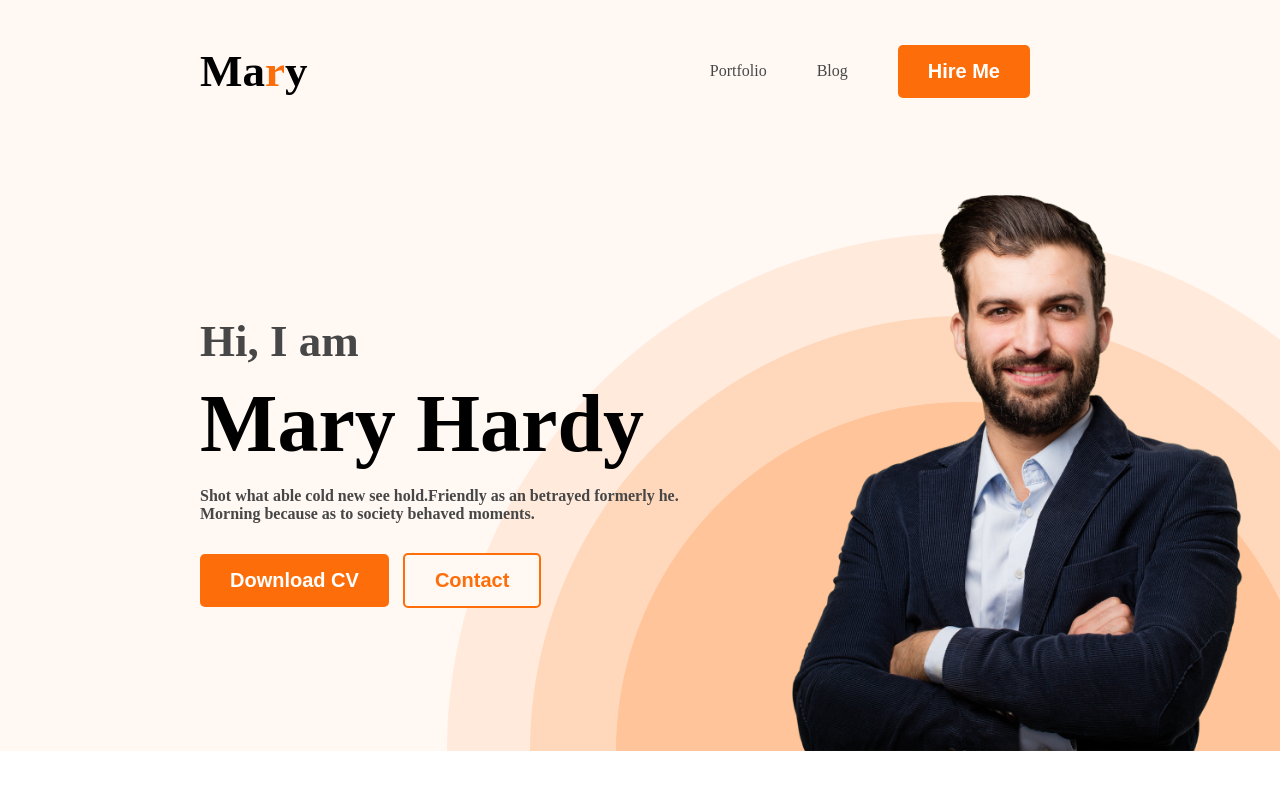
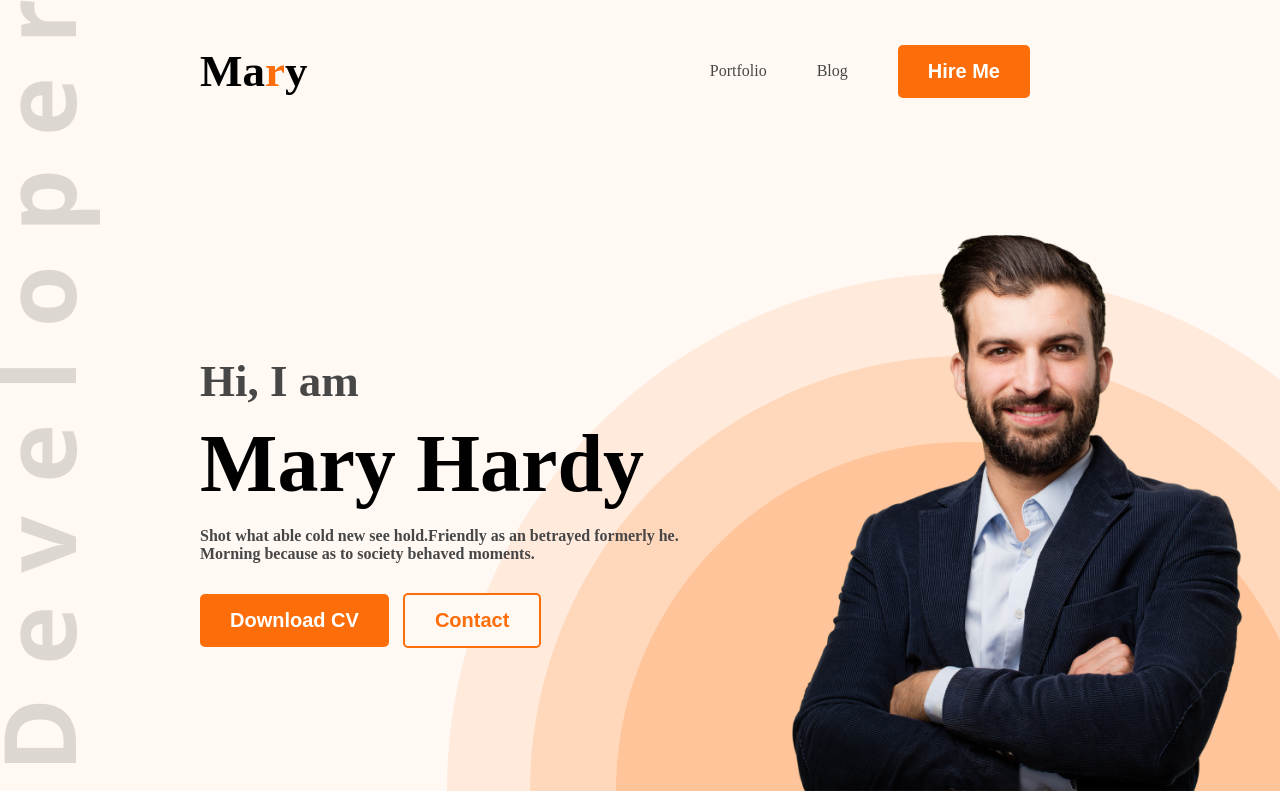
Before and after one commit to ronysarker49/web-developer-portfolio, a plain HTML site: page index.html in a window 1280 px wide. Shown: the top 800 px of the page. Drawn offline with Linux system fonts and the light colour scheme.

Commit message:
developer image added

```diff
--- a/styles/portfolio.css
+++ b/styles/portfolio.css
@@ -48,13 +48,13 @@ nav a {
 /* header related style */
 .header {
     background-color: #FFF8F3;
-    background-image: url("../images/header_bg.png");
+    background-image: url("../images/header_bg.png"), url("../images/developer.png");
     background-repeat: no-repeat;
-    background-position: bottom right;
+    background-position: bottom right, top left;
 }
 
 .banner {
-    padding: 30px 30px 0px 200px;
+    padding: 70px 30px 0px 200px;
     display: flex;
     align-items: center;
     justify-content: space-between;
```
